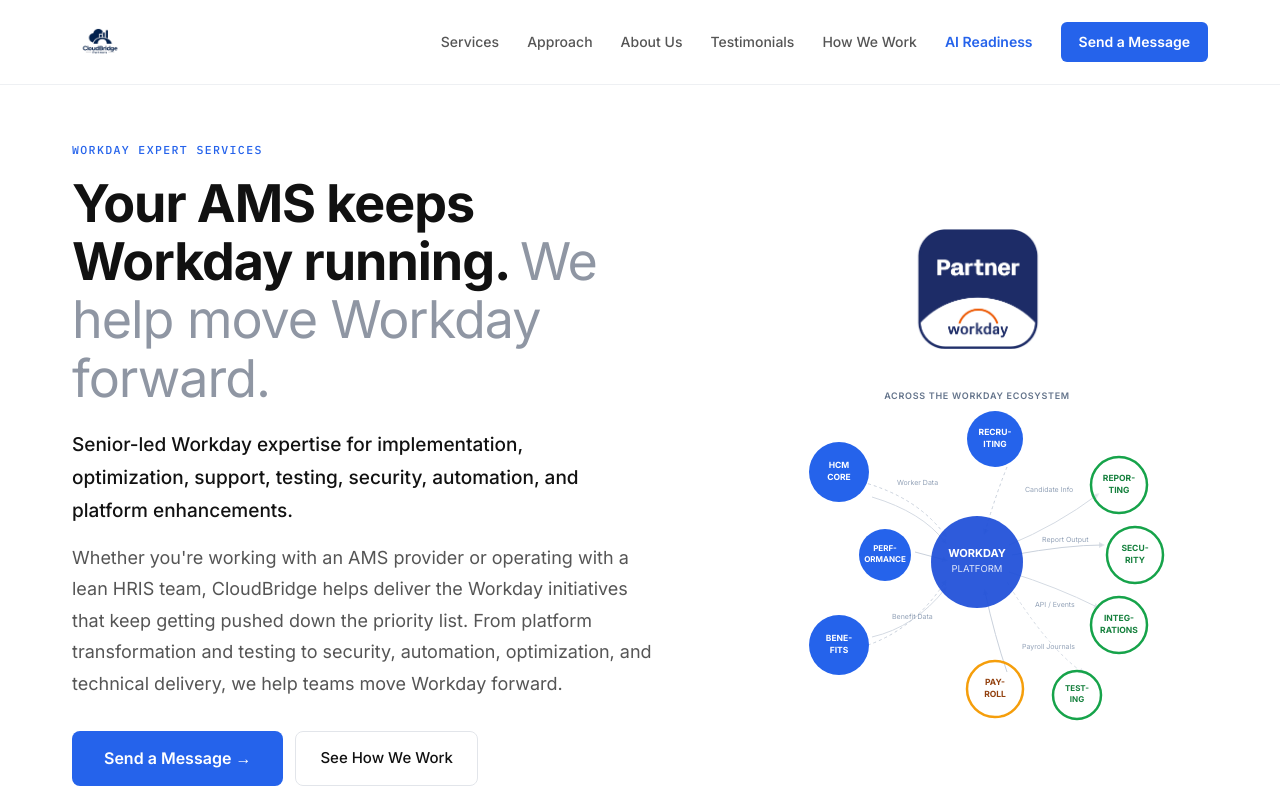
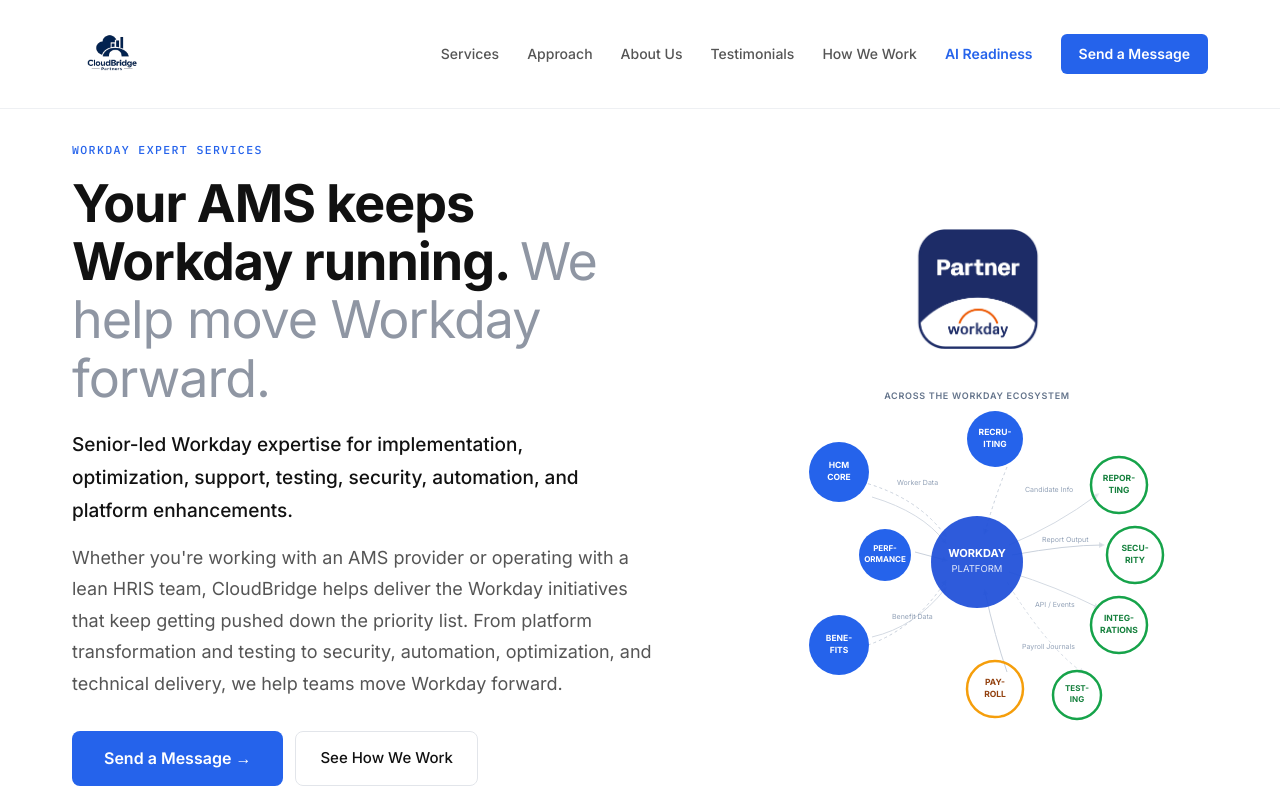
Before and after one commit to cloudbridgepartners/cloudbridgepartners.github.io, a plain HTML site: page index.html in a window 1280 px wide. Shown: the top 800 px of the page. Drawn offline with Linux system fonts and the light colour scheme.

Commit message:
Update index.html

```diff
--- a/index.html
+++ b/index.html
@@ -110,7 +110,7 @@
 .site-nav.scrolled{padding:8px 0;box-shadow:var(--sh-sm)}
 .nav-inner{display:flex;justify-content:space-between;align-items:center}
 .nav-brand{display:flex;align-items:center;gap:8px}
-.nav-brand img{height:56px;width:auto}
+.nav-brand img{height:80px;width:auto;mix-blend-mode:multiply}
 .nav-links{display:flex;align-items:center;gap:28px}
 .nav-links a{font-size:14px;color:var(--text-sec);font-weight:500;transition:color 0.2s}
 .nav-links a:hover{color:var(--text-dark)}
```
